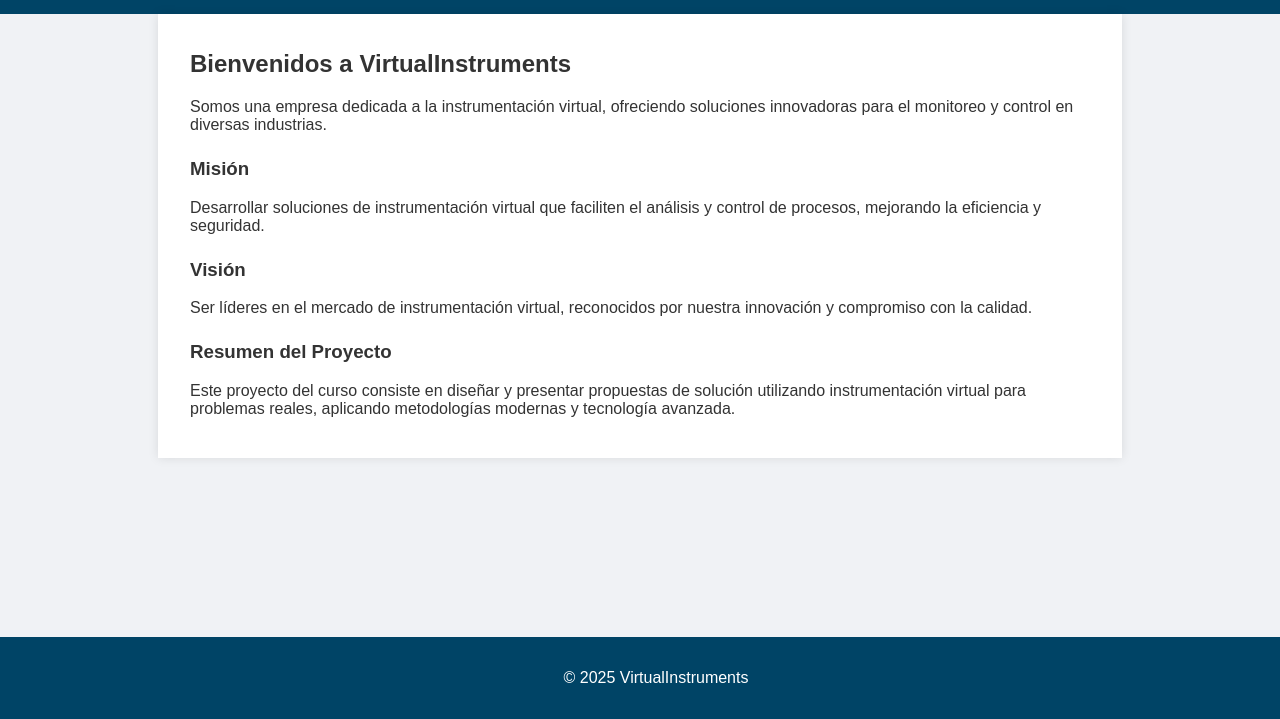
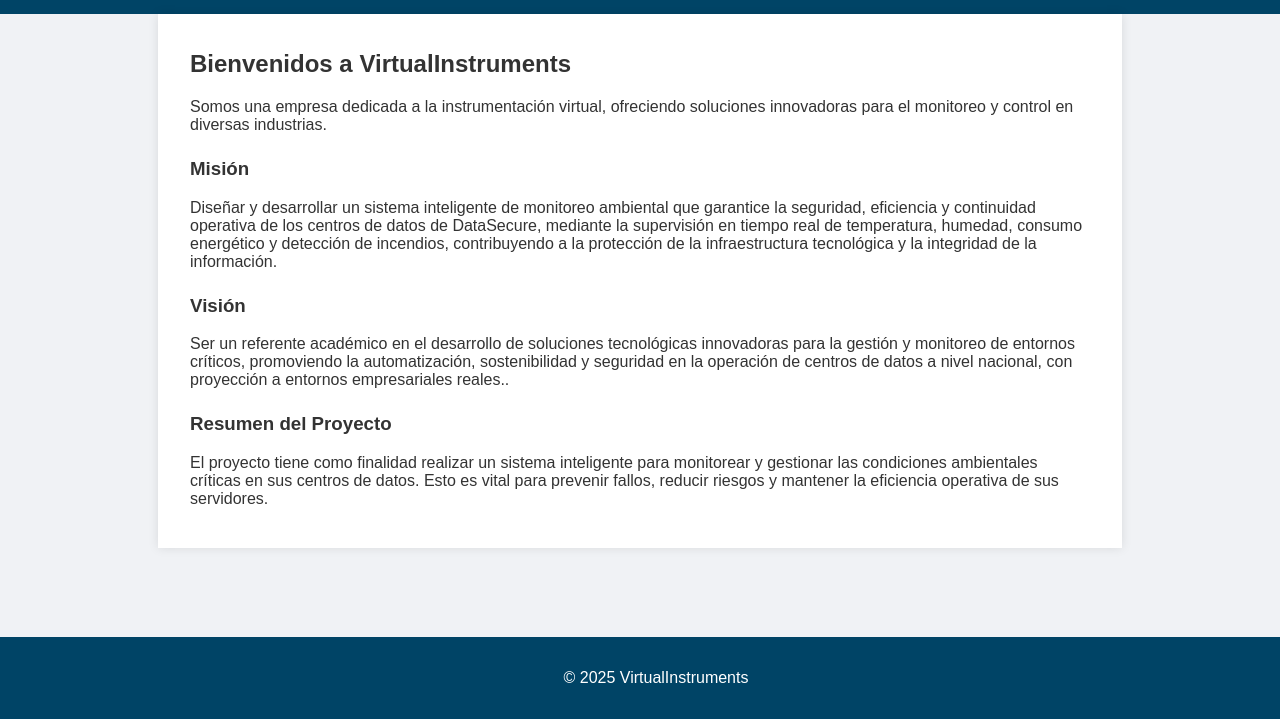
Before and after one commit to Arley079/Monitoreo-Ambiental, a plain HTML site: page index.html in a window 1280 px wide. Shown: the part 81-800 px from the top of the page. Drawn offline with Linux system fonts and the light colour scheme.

Commit message:
Update index.html

```diff
--- a/index.html
+++ b/index.html
@@ -25,15 +25,15 @@
     </section>
     <section>
       <h3>Misión</h3>
-      <p>Desarrollar soluciones de instrumentación virtual que faciliten el análisis y control de procesos, mejorando la eficiencia y seguridad.</p>
+      <p>Diseñar y desarrollar un sistema inteligente de monitoreo ambiental que garantice la seguridad, eficiencia y continuidad operativa de los centros de datos de DataSecure, mediante la supervisión en tiempo real de temperatura, humedad, consumo energético y detección de incendios, contribuyendo a la protección de la infraestructura tecnológica y la integridad de la información.</p>
     </section>
     <section>
       <h3>Visión</h3>
-      <p>Ser líderes en el mercado de instrumentación virtual, reconocidos por nuestra innovación y compromiso con la calidad.</p>
+      <p>Ser un referente académico en el desarrollo de soluciones tecnológicas innovadoras para la gestión y monitoreo de entornos críticos, promoviendo la automatización, sostenibilidad y seguridad en la operación de centros de datos a nivel nacional, con proyección a entornos empresariales reales..</p>
     </section>
     <section>
       <h3>Resumen del Proyecto</h3>
-      <p>Este proyecto del curso consiste en diseñar y presentar propuestas de solución utilizando instrumentación virtual para problemas reales, aplicando metodologías modernas y tecnología avanzada.</p>
+      <p>El proyecto tiene como finalidad realizar un sistema inteligente para monitorear y gestionar las condiciones ambientales críticas en sus centros de datos. Esto es vital para prevenir fallos, reducir riesgos y mantener la eficiencia operativa de sus servidores.</p>
     </section>
   </main>
   <footer>
```
